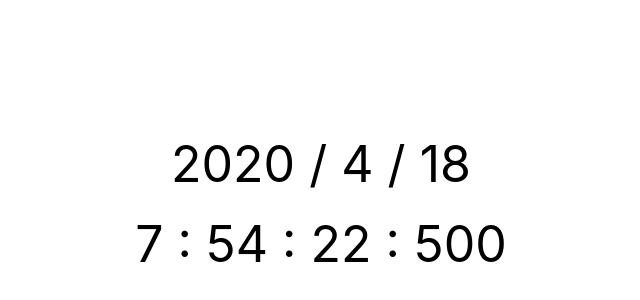
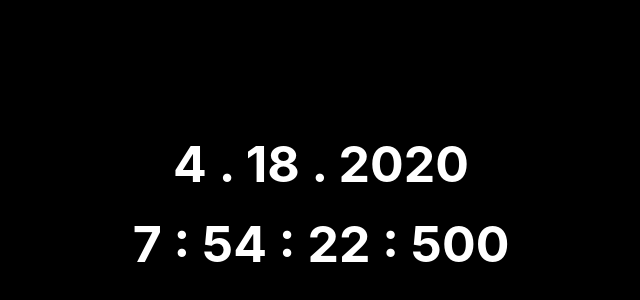
Before and after one commit to kimm950/Clock, a React (Create React App) app: page / in a window 1280 px wide. Shown: the part 196-496 px from the top of the page, without its empty margins (319-959 px from the left). Built offline with nearby package versions, Linux system fonts and the light colour scheme.

Commit message:
set bacic styling

```diff
--- a/src/App.css
+++ b/src/App.css
@@ -1,10 +1,5 @@
 .App {
   text-align: center;
-}
-
-.App-logo {
-  height: 40vmin;
-  pointer-events: none;
 }
 
 @media (prefers-reduced-motion: no-preference) {
@@ -24,9 +19,6 @@
   color: white;
 }
 
-.App-link {
-  color: #61dafb;
-}
 
 @keyframes App-logo-spin {
   from {
--- a/src/App.js
+++ b/src/App.js
@@ -1,17 +1,8 @@
 import React, { Component } from 'react';
 import './App.css';
 import styled from 'styled-components'
-import { getAllByTestId } from '@testing-library/react';
 
 const ClockContainer = styled.div`
-  display: flex;
-  justify-content: center;
-  align-items: center;
-  height: 800px;
-  font-size: 50px;
-  text-align: center;
-`
-const Row = styled.div`
   div {
     margin: 20px;
   }
@@ -39,14 +30,12 @@ class Clock extends Component {
     const { date } = this.state
     return (
       <ClockContainer>
-        <Row>
         <div className="month-date">
-            {date.getFullYear()} / {date.getMonth() + 1} / {date.getDate()}
+          {date.getMonth() + 1} . {date.getDate()} . {date.getFullYear()}
         </div>
         <div className="time">
           {date.getHours()} : {date.getMinutes()} : {date.getSeconds()} : {date.getMilliseconds()}
         </div>
-        </Row>
       </ClockContainer>
     );
   }
--- a/src/index.css
+++ b/src/index.css
@@ -1,5 +1,19 @@
+body, html {
+    height: 100%;
+    margin: 0;
+    background-color: #000;
+    color: #ffff;
+    display: flex;
+    justify-content: center;
+    align-items: center;
+    height: 100%;
+    font-size: 50px;
+    font-weight: bold;
+    text-align: center;
+}
 body {
   margin: 0;
+  height: 100%;
   font-family: -apple-system, BlinkMacSystemFont, 'Segoe UI', 'Roboto', 'Oxygen',
     'Ubuntu', 'Cantarell', 'Fira Sans', 'Droid Sans', 'Helvetica Neue',
     sans-serif;
```
Lines whose indentation alone changed are shown as unchanged.
